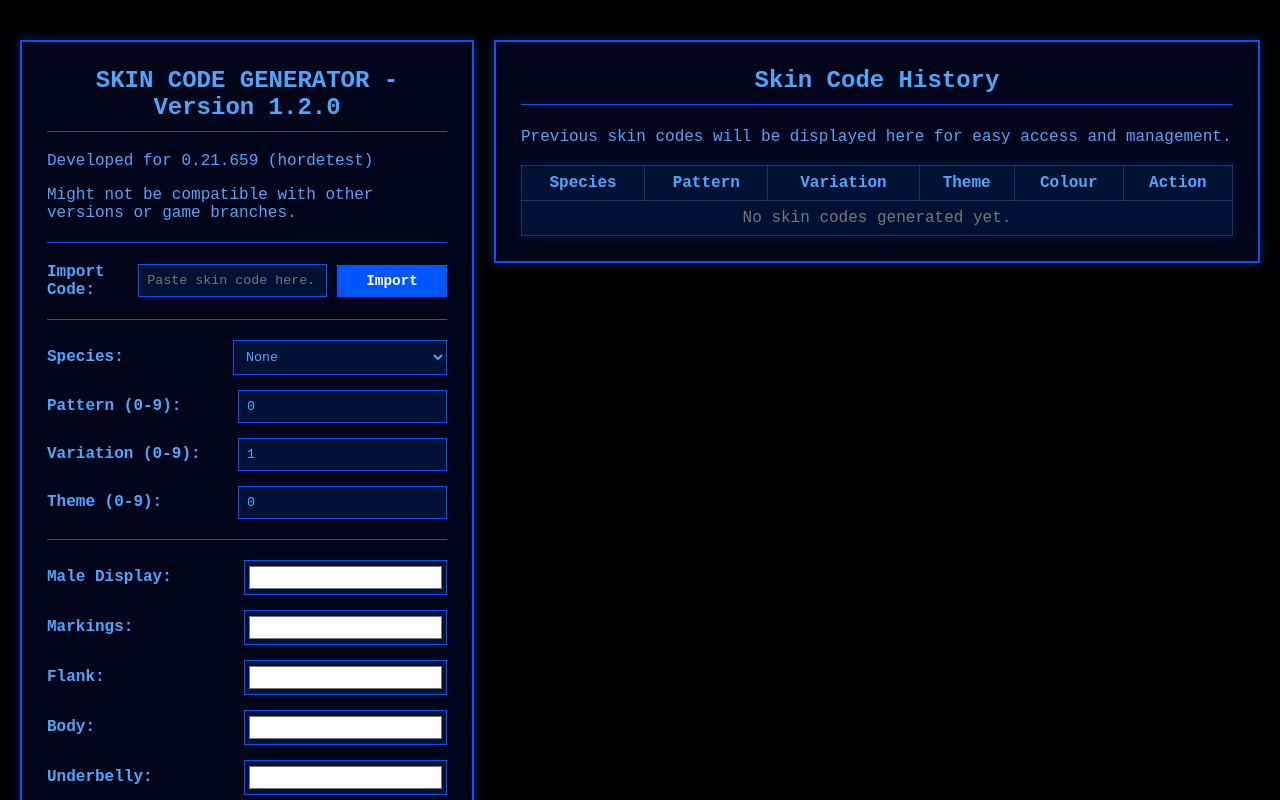
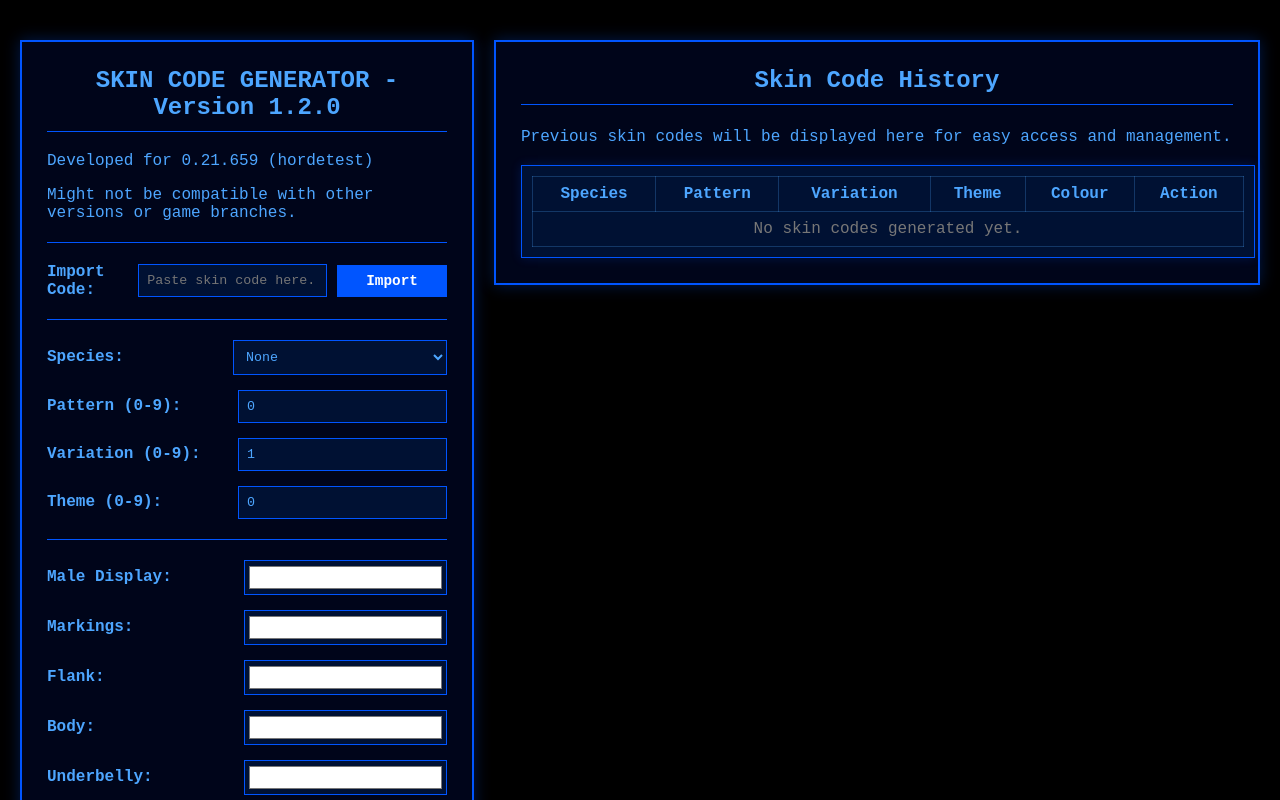
Before and after one commit to Ultr4Dev/dino-game, a plain HTML site: page index.html in a window 1280 px wide. Shown: the top 800 px of the page. Drawn offline with Linux system fonts and the light colour scheme.

Commit message:
Refactor history table structure for improved styling and layout

```diff
--- a/index.html
+++ b/index.html
@@ -130,7 +130,8 @@
             <h2>Skin Code History</h2>
             <p>Previous skin codes will be displayed here for easy access and management.</p>
 
-            <table id="historyTable" class="table-container">
+            <div class="table-container">
+                <table id="historyTable">
                     <thead>
                         <tr>
                             <th>Species</th>
@@ -149,6 +150,7 @@
                 </table>
             </div>
         </div>
+    </div>
 
     <script src="static/script.js"></script>
 
```
Lines whose indentation alone changed are shown as unchanged.
